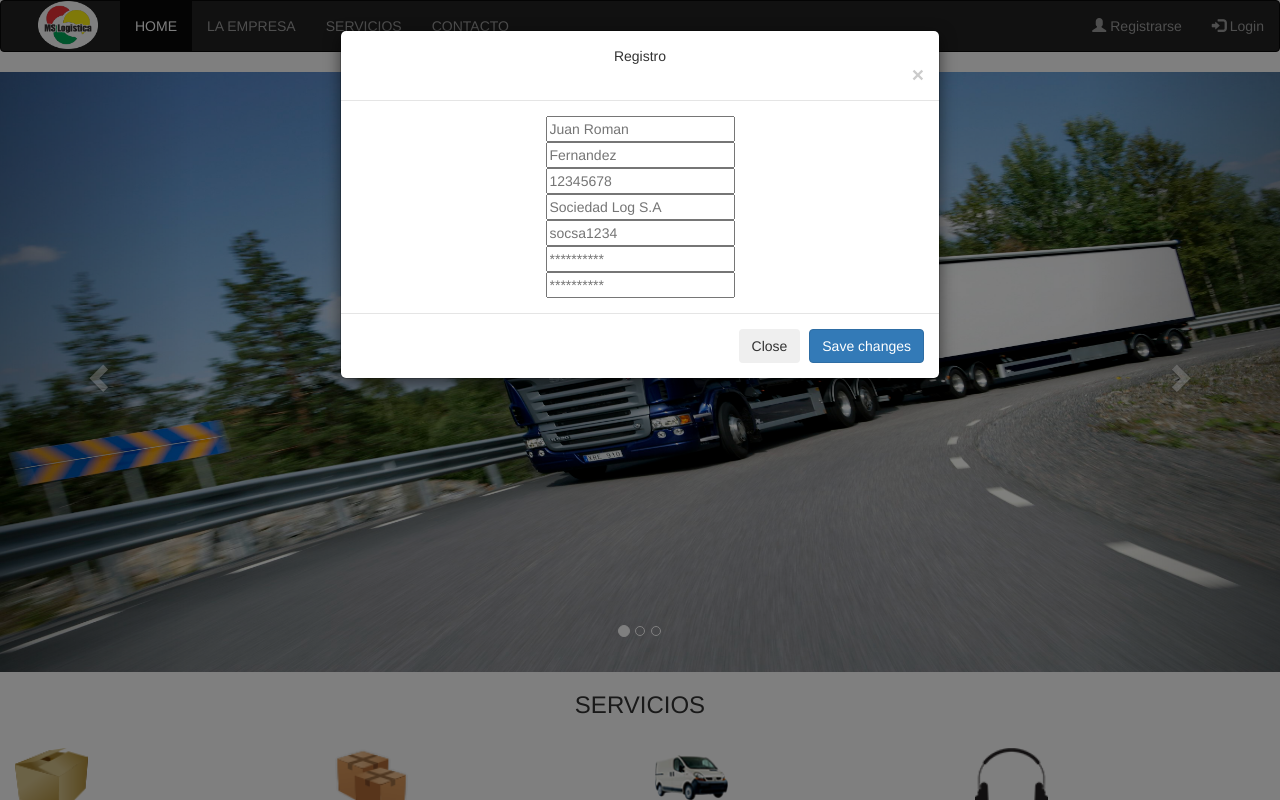
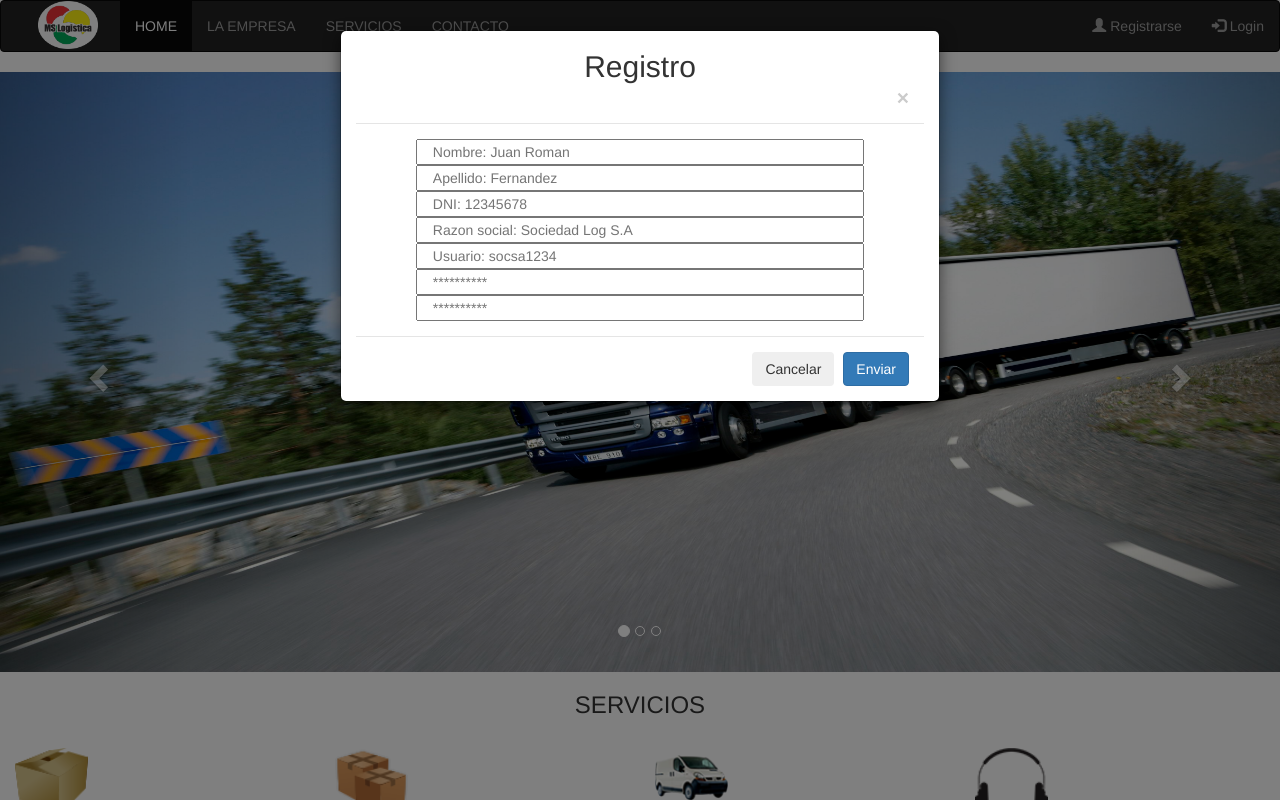
Before and after one commit to ProgramacionWebII/LogIkw, a PHP site: page / in a window 1280 px wide, after a click on "Registrarse". Run offline with PHP 8.4, Linux system fonts and the light colour scheme; some libraries are stand-ins or nearby versions.

Commit message:
Arreglo del modal

```diff
--- a/index.php
+++ b/index.php
@@ -169,25 +169,25 @@
 	<form action="/registro">
 	<div class="modal fade" id="registro" tabindex="-1" role="dialog" aria-labelledby="exampleModalLabel" aria-hidden="true">
 	  <div class="modal-dialog" role="document">
-	    <div class="modal-content">
-	      <div class="modal-header">
-	        <h5 class="modal-title" id="exampleModalLabel">Registro</h5>
+	    <div class="modal-content col-sm-12">
+	      <div class="modal-header col-sm-12">
+	        <h2 class="modal-title" id="exampleModalLabel">Registro</h2>
 	        <button type="button" class="close" data-dismiss="modal" aria-label="Close">
 	          <span aria-hidden="true">&times;</span>
 	        </button>
 	      </div>
-	      <div class="modal-body">
-	        <input type="text" name="nombre" placeholder="Juan Roman"><br>
-	        <input type="text" name="apellido" placeholder="Fernandez"><br>
-	        <input type="text" name="DNI" placeholder="12345678"><br>
-	        <input type="text" name="Razon Social" placeholder="Sociedad Log S.A"><br>
-	        <input type="text" name="Usuario" placeholder="socsa1234"><br>
-	        <input type="text" name="Password1" placeholder="**********"><br>
-	        <input type="text" name="Password2" placeholder="**********">
+	      <div class="modal-body col-sm-12">
+	        <input type="text" name="nombre" class="col-sm-10 col-sm-offset-1" placeholder="Nombre: Juan Roman"><br>
+	        <input type="text" name="apellido" class="col-sm-10 col-sm-offset-1" placeholder="Apellido: Fernandez"><br>
+	        <input type="text" name="DNI" class="col-sm-10 col-sm-offset-1" placeholder="DNI: 12345678"><br>
+	        <input type="text" name="Razon Social" class="col-sm-10 col-sm-offset-1" placeholder="Razon social: Sociedad Log S.A"><br>
+	        <input type="text" name="Usuario" class="col-sm-10 col-sm-offset-1" placeholder="Usuario: socsa1234"><br>
+	        <input type="text" name="Password1" class="col-sm-10 col-sm-offset-1" placeholder="**********"><br>
+	        <input type="text" name="Password2" class="col-sm-10 col-sm-offset-1" placeholder="**********">
 	      </div>
-	      <div class="modal-footer">
-	        <button type="button" class="btn btn-secondary" data-dismiss="modal">Close</button>
-	        <button type="button" class="btn btn-primary">Save changes</button>
+	      <div class="modal-footer col-sm-12">
+	        <button type="button" class="btn btn-secondary" data-dismiss="modal">Cancelar</button>
+	        <button type="button" class="btn btn-primary">Enviar</button>
 	      </div>
 	    </div>
 	  </div>
@@ -198,20 +198,21 @@
 	<form action="/Login">
 	<div class="modal fade" id="login" tabindex="-1" role="dialog" aria-labelledby="exampleModalLabel" aria-hidden="true">
 	  <div class="modal-dialog" role="document">
-	    <div class="modal-content">
-	      <div class="modal-header">
-	        <h5 class="modal-title" id="exampleModalLabel">Login</h5>
+	    <div class="modal-content col-sm-12">
+	      <div class="modal-header col-sm-12">
+	        <h2 class="modal-title" id="exampleModalLabel">Login</h2>
 	        <button type="button" class="close" data-dismiss="modal" aria-label="Close">
 	          <span aria-hidden="true">&times;</span>
 	        </button>
 	      </div>
-	      <div class="modal-body">
-	        <input type="text" name="Usuario" placeholder="socsa1234"><br>
-	        <input type="text" name="Password1" placeholder="**********">
+	      <div class="modal-body col-sm-12">
+	        <input type="text" name="Usuario" class="col-sm-10 col-sm-offset-1" placeholder="Usuario socsa1234"><br>
+	        <input type="text" name="Password1" class="col-sm-10 col-sm-offset-1" placeholder="**********">
 	      </div>
-	      <div class="modal-footer">
-	        <button type="button" class="btn btn-secondary" data-dismiss="modal">Close</button>
-	        <button type="button" class="btn btn-primary">Save changes</button>
+	      <div class="modal-footer col-sm-12">
+	      	<a href="" data-toggle="modal" data-target="#registro" data-dismiss="modal">¿No estás registrado? </a>
+	        <button type="button" class="btn btn-secondary" data-dismiss="modal">Cancelar</button>
+	        <button type="button" class="btn btn-primary">Logearse</button>
 	      </div>
 	    </div>
 	  </div>
```
